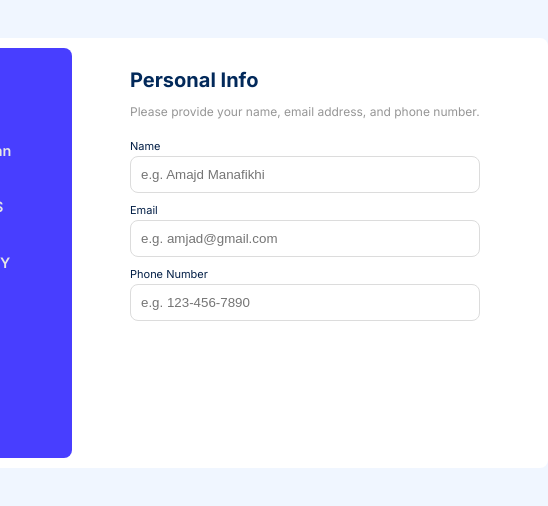
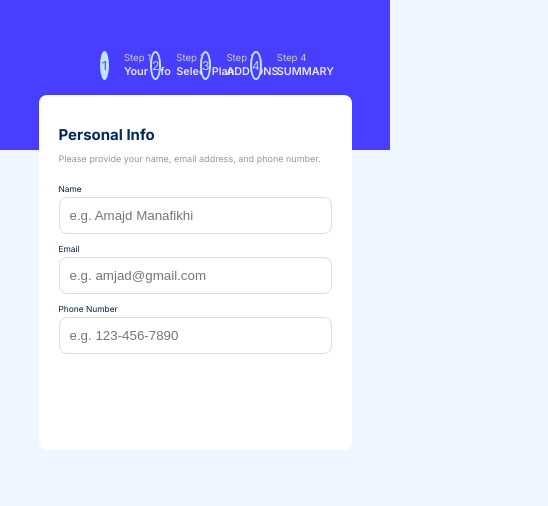
Before and after one commit to Amjad-Manafikhi/Multi-page-form, a React (Vite) app: page / in a window 390 px wide. Shown: the top 506 px of the page, 548 px wide, since content can reach past the window. Built offline with nearby package versions, Linux system fonts and the light colour scheme.

Commit message:
responsive design

```diff
--- a/src/Add-ons.jsx
+++ b/src/Add-ons.jsx
@@ -28,7 +28,7 @@ export default function Add({ons,setOns,toggleButton}){
         <>
             <h1>Pick add-ons</h1>
             <p>Add-ons help enhance your gaming experience.</p>
-            <section>
+            <section className="ons-elemets">
                 {onsElements}
             </section>
         </>
--- a/src/App.css
+++ b/src/App.css
@@ -1,5 +1,5 @@
 .container{
-  width:670px;
+  width:600px;
   margin: auto;
   margin-top: 30px;;
   height:430px;
@@ -8,6 +8,9 @@
   align-items: center;
   padding: 0px 10px;
   border-radius: 8px;
+}
+#root{
+  width:100%;
 }
 html{
   font-family:'inter' ,serif ;
@@ -21,15 +24,19 @@ html{
   padding:20px 17px;
   border-radius: 8px;
   height:370px;
+  display: flex;
+  flex-direction: column;
 }
 
 
 body{
-  width:100%;
+  width:100%   ;
   display: flex;
   justify-content: center;
   align-items: center;
   background-color: rgb(240,246,255);
+  padding: 0px;
+  margin: 0px;
 }
 .main{
   display: flex;
@@ -44,7 +51,7 @@ body{
   align-items: center;
   width:100%;;
   flex-wrap: wrap;
-  margin-top:20px;
+  margin-top:10px;
 }
 
 
@@ -53,7 +60,7 @@ body{
   justify-content: center;
   align-items: center;
   margin:0px 5px;
-  margin-top:30px;
+  margin-top:20px;
   background-color: rgb(240,246,255);;
   transition: margin-top 0.5s ease;
   border-radius:8px;
@@ -90,16 +97,23 @@ body{
   margin:15px 5px;
   color:rgb(150,162,193);
 }
+.ons-elements{
+  width: 100%;
+  display: flex;
+  flex-direction: column;
+  justify-content: center;
+}
 
 .ons-container{
   display: flex;
   margin:10px 0px;
-  width:100%;
+  width:90% ;
   padding:10px 15px;
   border:solid 1px;
   border-radius: 8px;
   cursor:pointer;
   align-items: center;
+
 
 }
 .ons-container:hover{
@@ -122,7 +136,7 @@ body{
   margin: 0px;
   margin-bottom: 5px;
   color:rgb(2,30,70);
-  font-size: 12px;
+  font-size: 0.75rem;
 
 }
 .ons-discription > p , .ons-container >input , .ons-name{
@@ -136,7 +150,7 @@ body{
   color:rgb(72,62,255);
 }
 .receipt{
-  width:100%;
+  width:90%;
   background-color: rgb(240,246,255);
   border-radius:8px;
   padding:20px;
@@ -180,7 +194,7 @@ body{
 hr{
   width:90%;
   opacity:0.6;
-  margin: 25px 0px;
+  margin: 20px 0px;
 }
 
 .change-btn {
@@ -193,10 +207,52 @@ hr{
   color: rgb(150,150,150);
   text-decoration: underline;
   cursor: pointer;
-  font-size: 12px;
+  font-size: 0.75rem;
   font-weight: 600;
 }
 
 .change-btn:hover {
   color:rgb(72,62,255)  ;
 }
+@media only screen and (max-width: 650px){
+  html{
+    font-size:12px;;
+  }
+  .container{
+    flex-direction: column;
+    padding: 0px;;
+    width:100%;
+    margin-top: 0px;
+    background-color: #F0F6FF;
+
+  }
+  .stepContainer{
+    width:100%;
+    flex-direction: row;
+    height:150px;
+    flex-wrap: wrap;
+    justify-content: center;
+    padding: 0px;;
+    border-radius:0px ;
+
+  }
+  .main{
+    width:70%;
+    margin:95px;
+    position: absolute;
+    background-color: white;
+    height:355px;
+    padding: 0px 20px;
+    border-radius: 8px;;
+  }
+
+  .step-card{
+
+    width:50px !important;
+  }
+  .ons-container{
+    height:40px;
+  }
+
+
+}
--- a/src/App.jsx
+++ b/src/App.jsx
@@ -7,6 +7,7 @@ import Info from './Info.jsx'
 import Plan from './Plan.jsx'
 import Add from './Add-ons.jsx'
 import Finish from './Finishing.jsx'
+import Waves from './Waves.jsx'
 
 function App() {
   const [checkedPlan, setCheckedPlan] = React.useState("Arcade");
--- a/src/Info.css
+++ b/src/Info.css
@@ -1,17 +1,17 @@
 h1{
     margin-top:30px;
     margin-bottom:0px;
-    font-size:20px;
+    font-size:1.25rem;
     color:rgb(2,41,90);
 
 }
 p{
-    font-size: 12px;
+    font-size: 0.75rem;
     color:rgb(150, 150, 150);
     margin-bottom: 20px;
 }
 label{
-    font-size: 11px;
+    font-size: 0.7rem;
     font-weight: 400;
     color:rgb(2,30,70);
     margin-bottom: 3px;;
--- a/src/Plan.jsx
+++ b/src/Plan.jsx
@@ -36,7 +36,7 @@ export default function Plan({checkedPlan,setCheckedPlan,toggleButton,setToggleB
                 {plansElements}
 
             </section>
-            <div className="time-duration" style={toggleButton ? {marginTop:"40px"} : null}>
+            <div className="time-duration" style={toggleButton ? {marginTop:"30px"} : null}>
                 <input type="checkbox" id="test" className="toggle" onChange={() =>setToggleButton((prev)=>!prev) }/>
                 <p className="time" style={!toggleButton ? style : null}>Monthly</p>
                 <label htmlFor="test" className="label">
--- a/src/Steps.css
+++ b/src/Steps.css
@@ -9,7 +9,7 @@
     align-items: center;
     margin: 0px 5px;
     color:rgb(191,226,253);
-    font-size: 0.7rem;;
+    font-size: 12px;;
 }
 .step-card{
     width:100%;
--- a/src/Steps.jsx
+++ b/src/Steps.jsx
@@ -3,14 +3,31 @@ import "./Steps.css"
 
 export default function Steps (props){
     const style={backgroundColor:"rgb(191,226,253)" , color:"rgb(72,62,255)"};
+    const [stepName,setStepName]= React.useState(true);
+    React.useEffect(()=>{
+        function handleResize (width) {
+            console.log(width);
+            if (Math.round(width) >= 650) {
+              setStepName(true);
+            } else {
+              setStepName(false);
+            }
+          };
+
+          window.addEventListener('resize' , ()=> handleResize(window.innerWidth));
+          return window.removeEventListener('resize' ,() => handleResize(window.innerWidth));
+
+    },[])
+
+
     return(
         <>
             <div className="step-card" onClick={()=>props.onClick(props.id)}>
                 <div className="step-circle" style={props.checked ?style: null }>{props.id}</div>
-                <div className="step-name">
+                {stepName && <div className="step-name">
                     <p className="step-number">Step {props.id}</p>
                     <h4 className="step-value">{props.value}</h4>
-                </div>
+                </div>}
             </div>
         </>
     )
--- /dev/null
+++ b/src/Waves.jsx
@@ -0,0 +1,21 @@
+import React from 'react';
+
+const Waves = () => {
+  return (
+    <div style={{ width: '100%', overflow: 'hidden', position: 'absolute', bottom: 0 }}>
+      <svg
+        xmlns="http://www.w3.org/2000/svg"
+        viewBox="0 0 1440 320"
+        style={{ width: '100%', height: 'auto' }}
+      >
+        <path
+          fill="#0099ff"
+          fillOpacity="0.7"
+          d="M0,160L48,149.3C96,139,192,117,288,128C384,139,480,181,576,192C672,203,768,181,864,160C960,139,1056,117,1152,112C1248,107,1344,117,1392,122.7L1440,128L1440,320L1392,320C1344,320,1248,320,1152,320C1056,320,960,320,864,320C768,320,672,320,576,320C480,320,384,320,288,320C192,320,96,320,48,320L0,320Z"
+        ></path>
+      </svg>
+    </div>
+  );
+};
+
+export default Waves;
```
